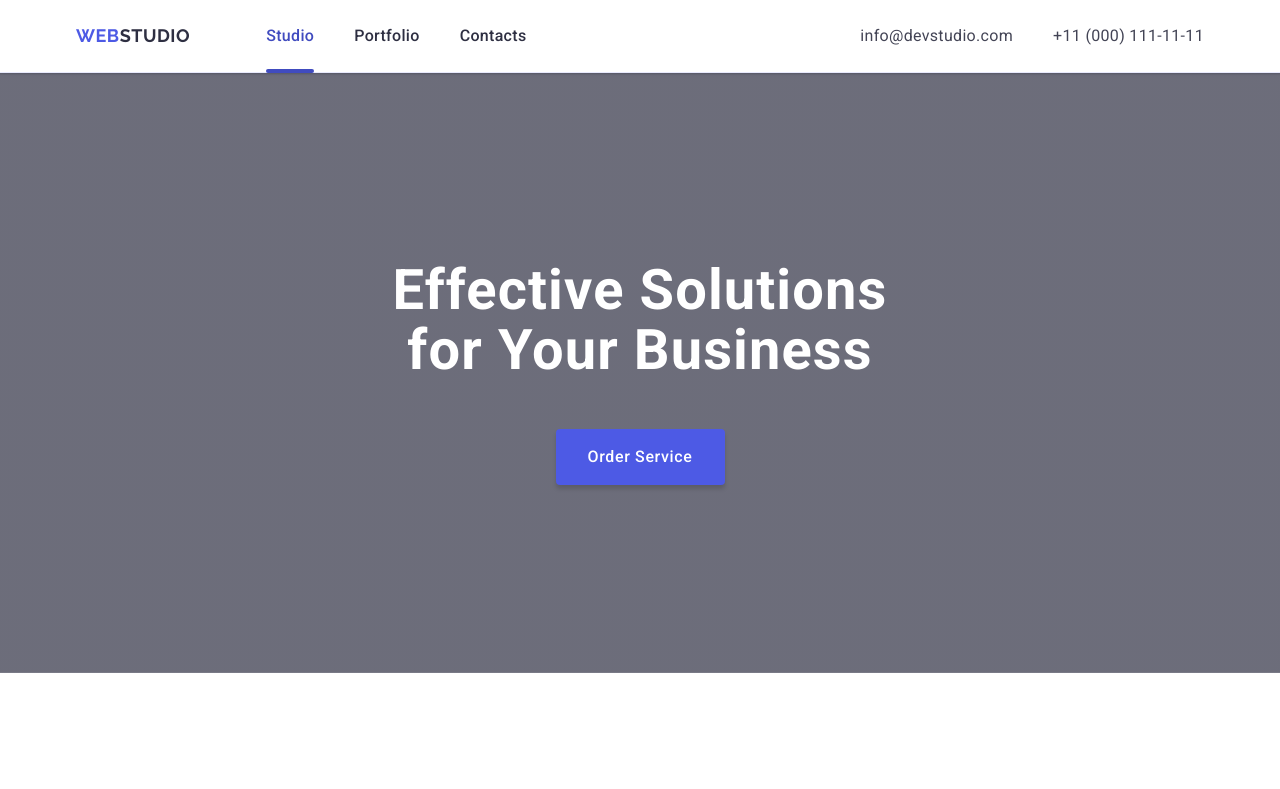
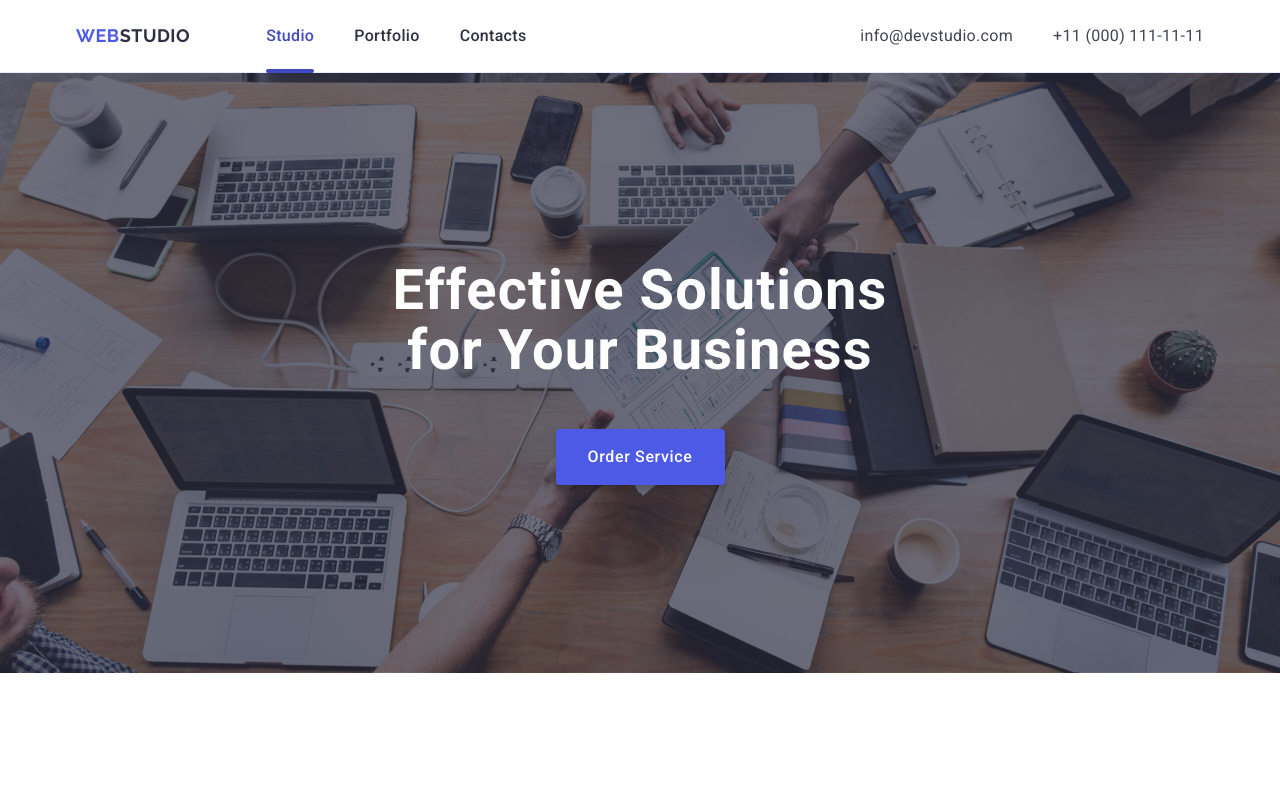
Before and after one commit to Dm1tr1eva/goit-markup-hw-04, a plain HTML site: page index.html in a window 1280 px wide. Shown: the top 789 px of the page. Drawn offline with nearby package versions, Linux system fonts and the light colour scheme; the site is published under a folder, as on GitHub Pages, so addresses that start at the root find nothing.

Commit message:
fix bg address

```diff
--- a/css/styles.css
+++ b/css/styles.css
@@ -238,7 +238,7 @@ p {
 .hero {
   padding: 188px 0;
   background: linear-gradient(rgba(46, 47, 66, 0.7), rgba(46, 47, 66, 0.7)),
-    url(/images/people-office.jpg);
+    url('../images/people-office.jpg');
   background-position: center;
   background-size: cover;
   background-repeat: no-repeat;
```
